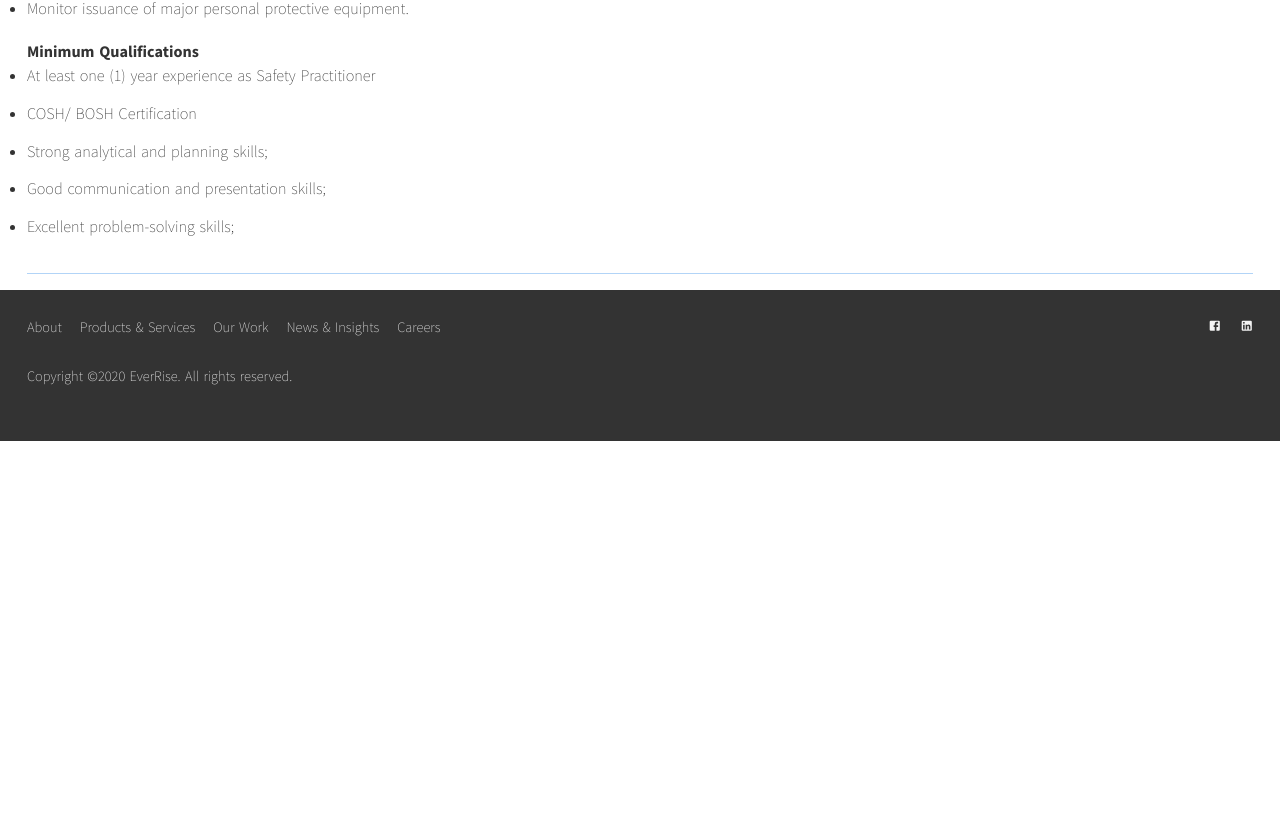
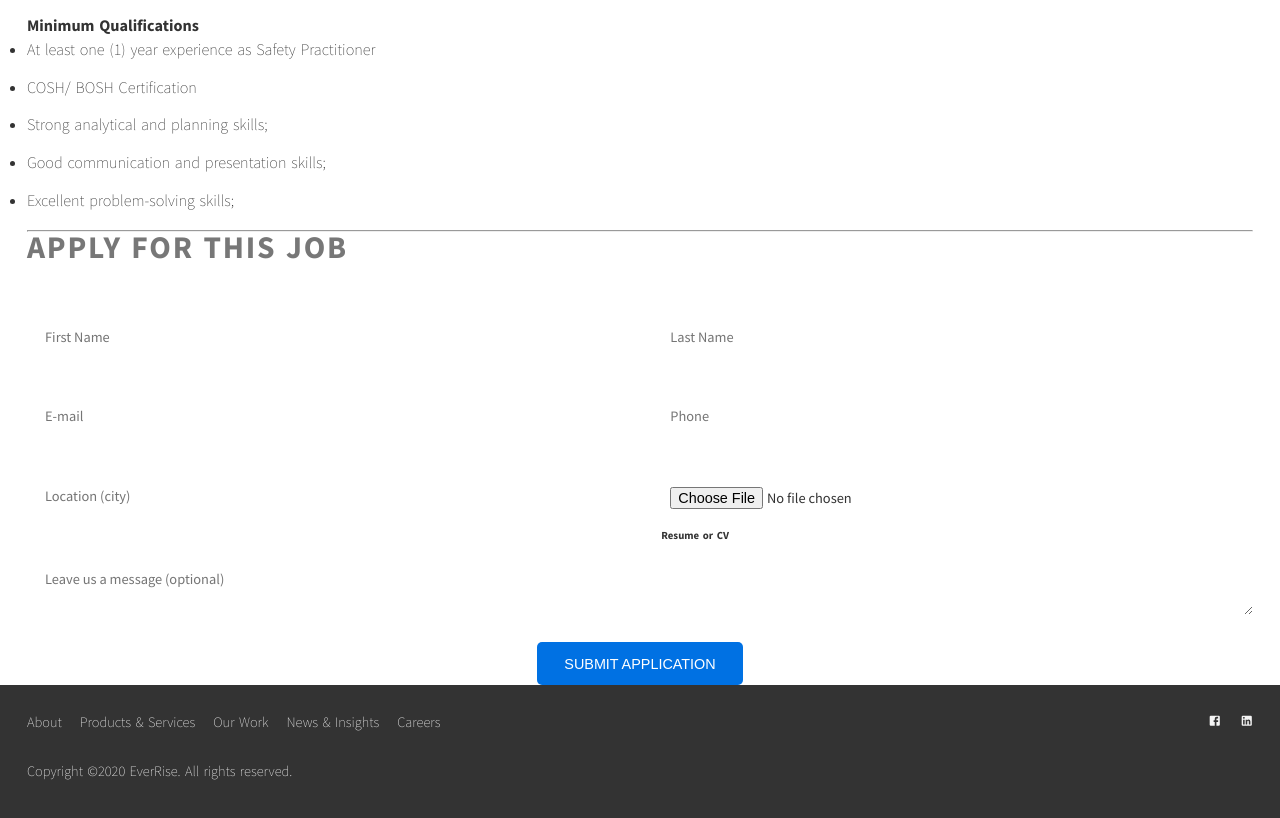
Before and after one commit to bjfirmacion/everrise, a Gatsby site: page /careers/jobs/safety-officer in a window 1280 px wide. Shown: the part 440-1258 px from the top of the page. Before the commit the page ends 881 px from the top, so only its background shows below. Built offline with nearby package versions, Linux system fonts and the light colour scheme; Gatsby itself is replaced by a stand-in of ours.

Commit message:
add job application form content and styling (no submit handler yet)

```diff
--- /dev/null
+++ b/src/components/JobApplication.js
@@ -0,0 +1,130 @@
+import React, { Component } from 'react';
+import styles from './JobApplication.module.scss';
+import PrimaryButton from './PrimaryButton';
+
+export class JobApplication extends Component {
+  constructor(props) {
+    super(props);
+    this.state = {
+      firstName: '',
+      lastName: '',
+      email: '',
+      phone: '',
+      city: '',
+      resume: '',
+      message: ''
+    }
+    this.handleChange = this.handleChange.bind(this);
+  }
+
+  handleChange(evt) {
+    this.setState({ [evt.target.name]: evt.target.value });
+  }
+
+  handleSubmit(evt) {
+    evt.preventDefault();
+  }
+
+  render() {
+    const { firstName, lastName, email, phone, city, resume, message } = this.state;
+    return (
+      <form id="form" method="POST" className={styles.form} onSubmit={this.handleSubmit}>
+        <div className={`${styles.group} ${styles.half}`}>
+          <input
+            type="text"
+            className={styles.input}
+            placeholder="First Name"
+            id="firstName" name="firstName"
+            value={firstName}
+            required
+            onChange={this.handleChange}
+          />
+          <label htmlFor="firstName" className={styles.label}>First Name</label>
+        </div>
+
+        <div className={`${styles.group} ${styles.half}`}>
+          <input
+            type="text"
+            className={styles.input}
+            placeholder="Last Name"
+            id="firstName" name="lastName"
+            value={lastName}
+            required
+            onChange={this.handleChange}
+          />
+          <label htmlFor="lastName" className={styles.label}>Last Name</label>
+        </div>
+
+        <div className={`${styles.group} ${styles.half}`}>
+          <input
+            type="email"
+            className={styles.input}
+            placeholder="E-mail"
+            id="email" name="email"
+            value={email}
+            required
+            onChange={this.handleChange}
+          />
+          <label htmlFor="email" className={styles.label}>E-mail</label>
+        </div>
+
+        <div className={`${styles.group} ${styles.half}`}>
+          <input
+            type="text"
+            className={styles.input}
+            placeholder="Phone"
+            id="phone" name="phone"
+            value={phone}
+            required
+            onChange={this.handleChange}
+          />
+          <label htmlFor="phone" className={styles.label}>Phone</label>
+        </div>
+
+        <div className={`${styles.group} ${styles.half}`}>
+          <input
+            type="text"
+            className={styles.input}
+            placeholder="Location (city)"
+            id="city" name="city"
+            value={city}
+            required
+            onChange={this.handleChange}
+          />
+          <label htmlFor="city" className={styles.label}>Location (city)</label>
+        </div>
+
+        <div className={`${styles.group} ${styles.half}`}>
+          <input
+            type="file"
+            className={styles.input}
+            placeholder="Resume or CV"
+            id="resume" name="resume"
+            value={resume}
+            required
+            onChange={this.handleChange}
+          />
+          <label htmlFor="resume" className={styles.label}>Resume or CV</label>
+        </div>
+
+        <div className={`${styles.group} ${styles.full}`}>
+          <textarea
+            className={`${styles.input} ${styles.inputTextarea}`}
+            name="message"
+            id="message"
+            placeholder="Leave us a message (optional)"
+            value={message}
+            onChange={this.handleChange}
+          />
+        </div>
+
+        <div className={styles.submit}>
+          <PrimaryButton type="submit">Submit Application</PrimaryButton>
+        </div>
+
+      </form>
+    )
+  }
+}
+
+export default JobApplication;
--- /dev/null
+++ b/src/components/JobApplication.module.scss
@@ -0,0 +1,46 @@
+//==========================
+// JOB APPLICATION FORM
+//==========================
+@import "../scss/mixins";
+@import "../scss/form";
+
+.form {
+  display: flex;
+  flex-wrap: wrap;
+  justify-content: space-between;
+  width: 100%;
+  margin: 6rem auto 0 auto;
+  text-align: initial;
+}
+
+.group {
+  text-align: center;
+  display: inline-block;
+
+  &.half {
+    width: 49%;
+
+    @include respond(small-tab) {
+      width: 100%;
+    }
+  }
+
+  &.full {
+    width: 100%;
+  }
+}
+
+.input {
+  width: 100%;
+  display: inline;
+
+  &--textarea {
+    height: 15rem;
+    width: 100%;
+  }
+}
+
+.submit {
+  width: 100%;
+  text-align: center;
+}
--- a/src/components/Layout.scss
+++ b/src/components/Layout.scss
@@ -166,6 +166,7 @@ body {
 // GLOBAL LAYOUT STYLES
 //==========================
 .container {
+  width: 100%;
   max-width: 1280px;
   padding: 0 3rem;
   margin-left: auto;
@@ -188,13 +189,3 @@ a:link,
 a:visited {
   color: var(--color-primary);
 }
-
-//==========================
-// HORIZONTAL BREAK
-//==========================
-.horizontal-break {
-  width: 100%;
-  color: var(--color-primary-light);
-  opacity: 30%;
-  height: 1px;
-}
--- a/src/components/Navbar.module.scss
+++ b/src/components/Navbar.module.scss
@@ -62,7 +62,8 @@
 
 .main-nav {
   display: flex;
-  flex: 1;
+  justify-self: flex-end;
+  width: 70%;
 }
 
 .list {
--- a/src/components/SecondaryButton.module.scss
+++ b/src/components/SecondaryButton.module.scss
@@ -17,7 +17,8 @@
     transition: all 0.2s;
     backface-visibility: hidden;
     border-radius: 5px;
-    transition: border 0.3s;
+    box-shadow: none;
+    transition: box-shadow 0.2s;
 
     //Reset styles for <button> elemets:
     outline: none;
@@ -26,6 +27,6 @@
 
   &:active,
   &:hover {
-    border: 3px solid var(--color-primary);
+    box-shadow: 0 0 0 1px var(--color-primary);
   }
 }
--- a/src/pages/careers/index.js
+++ b/src/pages/careers/index.js
@@ -2,7 +2,7 @@ import React from 'react';
 import Layout from '../../components/Layout';
 import CareersHeader from '../../sections/CareersHeader';
 import CareersJobList from '../../sections/CareersJobList';
-import styles from './index.module.scss';
+// import styles from './index.module.scss';
 
 function Careers() {
   return (
--- a/src/pages/careers/jobs/job.module.scss
+++ b/src/pages/careers/jobs/job.module.scss
@@ -2,6 +2,7 @@
 // JOB LISTING PAGE
 //==========================
 @import "../../../scss/mixins";
+@import "../../../scss/form";
 
 .job {
   // position: absolute;
@@ -14,10 +15,18 @@
   padding: 2.5rem 0;
   display: flex;
   align-items: center;
+
+  @include respond(phone) {
+      flex-direction: column;
+      align-items: flex-start;
+  }
 }
 
 .backBtn {
   margin-right: auto;
+  @include respond(phone) {
+      margin-bottom: 1rem;
+  }
 }
 
 .location-icon {
@@ -28,12 +37,30 @@
 
 .applyBtnDesktop {
   margin-left: 3rem;
+    @include respond(phone) {
+      display: none;
+  }
+}
+
+.applyBtnMobile {
+  display: none;
+  @include respond(phone) {
+      display: block;
+      margin-top: 3rem;
+      &>* {
+        width: 100%;
+      }
+  }
 }
 
 .main-content {
   padding: 5rem;
   max-width: 900px;
   margin: 0 auto;
+
+  @include respond(phone) {
+      padding: 3rem 2rem;
+  }
 }
 
 .job-description {
@@ -42,6 +69,7 @@
 
 .job-title {
   color: var(--color-primary);
+  font-size: 2.6rem;
 }
 
 .job-category {
@@ -64,3 +92,31 @@
   text-align: initial;
   font-weight: bold;
 }
+
+.horizontal-break {
+  width: 100%;
+  background-color: var(--color-primary);
+  border: none;
+  opacity: 30%;
+  height: 1px;
+}
+
+//==========================
+// JOB APPLICATION SECTION
+//==========================
+.application-form {
+  padding: 5rem;
+  text-align: center;
+  background-color: var(--color-grey-light);
+  margin-bottom: 4rem;
+
+  @include respond(phone) {
+      padding: 3rem 2rem;
+  }
+};
+
+.form-heading {
+  font-size: 4rem;
+  font-weight: 600;
+  text-transform: initial;
+}
--- a/src/pages/careers/jobs/safety-officer.js
+++ b/src/pages/careers/jobs/safety-officer.js
@@ -6,6 +6,7 @@ import { faMapMarkerAlt } from '@fortawesome/free-solid-svg-icons'
 import Layout from '../../../components/Layout';
 import PrimaryButton from '../../../components/PrimaryButton';
 import SecondaryButton from '../../../components/SecondaryButton';
+import JobApplication from '../../../components/JobApplication';
 import styles from './job.module.scss';
 
 function SafetyOfficer() {
@@ -21,16 +22,19 @@ function SafetyOfficer() {
               <FontAwesomeIcon className={styles.locationIcon} icon={faMapMarkerAlt}></FontAwesomeIcon>
               Floridablanca, Pampanga
             </span>
-            <AnchorLink to="./#form" className={styles.applyBtnDesktop}>
+            <AnchorLink to="./#apply" className={styles.applyBtnDesktop}>
               <PrimaryButton>Apply</PrimaryButton>
             </AnchorLink>
           </header>
-          <hr className="horizontal-break" />
+          <hr className={styles.horizontalBreak} />
+          <AnchorLink to="./#apply" className={styles.applyBtnMobile}>
+            <PrimaryButton>Apply</PrimaryButton>
+          </AnchorLink>
           <main className={styles.mainContent}>
             <section className={styles.jobDescription}>
-              <h2 className={`heading-secondary heading-secondary--main ${styles.jobTitle}`}>
+              <h3 className={`heading-tertiary ${styles.jobTitle}`}>
                 Safety Officer
-              </h2>
+              </h3>
               <p className={styles.jobCategory}>Operations - Full-Time</p>
               <div className={styles.jobDescriptionText}>
                 <ul className={styles.ul}>
@@ -73,8 +77,13 @@ function SafetyOfficer() {
               </div>
             </section>
           </main>
-          <hr className="horizontal-break" />
-
+          <hr className={styles.horizontalBreak} />
+          <section className={styles.applicationForm} id="apply">
+            <h2 className={`heading-secondary heading-secondary--main ${styles.formHeading}`}>
+              Apply for this Job
+            </h2>
+            <JobApplication />
+          </section>
         </div>
       </div>
     </Layout>
--- /dev/null
+++ b/src/scss/_form.scss
@@ -0,0 +1,66 @@
+//==========================
+// GLOBAL FORM STYLES
+//==========================
+.group {
+  &:not(:last-child) {
+    margin-bottom: 2rem;
+  }
+
+  &--submit {
+    text-align: center;
+  }
+}
+
+.input {
+  font-size: var(--default-font-size);
+  font-family: inherit;
+  color: inherit;
+  padding: 1rem 2rem;
+  border-radius: 2px;
+  background-color: rgba(255,255,255, 0.8);
+  border: none;
+  border-bottom: 3px solid transparent;
+  margin: 0 auto;
+  transition: all 0.3s;
+
+  &:focus {
+    outline: none;
+    box-shadow: 0 0.5rem 2rem rgba(0,0,0, 0.1);
+    border-bottom: 3px solid var(--color-primary);
+  }
+
+  &:focus:invalid {
+    border-bottom: 3px solid var(--color-red);
+  }
+
+  //Remove up and down increment buttons on number input type
+  &::-webkit-outer-spin-button,
+  &::-webkit-inner-spin-button {
+    -webkit-appearance: none;
+    margin: 0;
+  }
+  &[type="number"] {
+    -moz-appearance: textfield; /* Firefox */
+  }
+}
+
+.label {
+  text-align: initial;
+  font-size: 1.2rem;
+  font-weight: 700;
+  margin-left: 1rem;
+  margin-top: 0.7rem;
+  display: block;
+  transition: all 0.3s;
+}
+
+.input:placeholder-shown + .label {
+  opacity: 0;
+  visibility: hidden;
+  transform: translateY(-4rem);
+}
+
+button {
+  border: none;
+  outline: none;
+}
```
Also changed, not shown: src/components/JobListItem.js (+6 -5 lines), src/sections/CareersJobList.js (+5 -3 lines), src/sections/Contact.module.scss (+1 -60 lines), src/components/Form.js (added).
